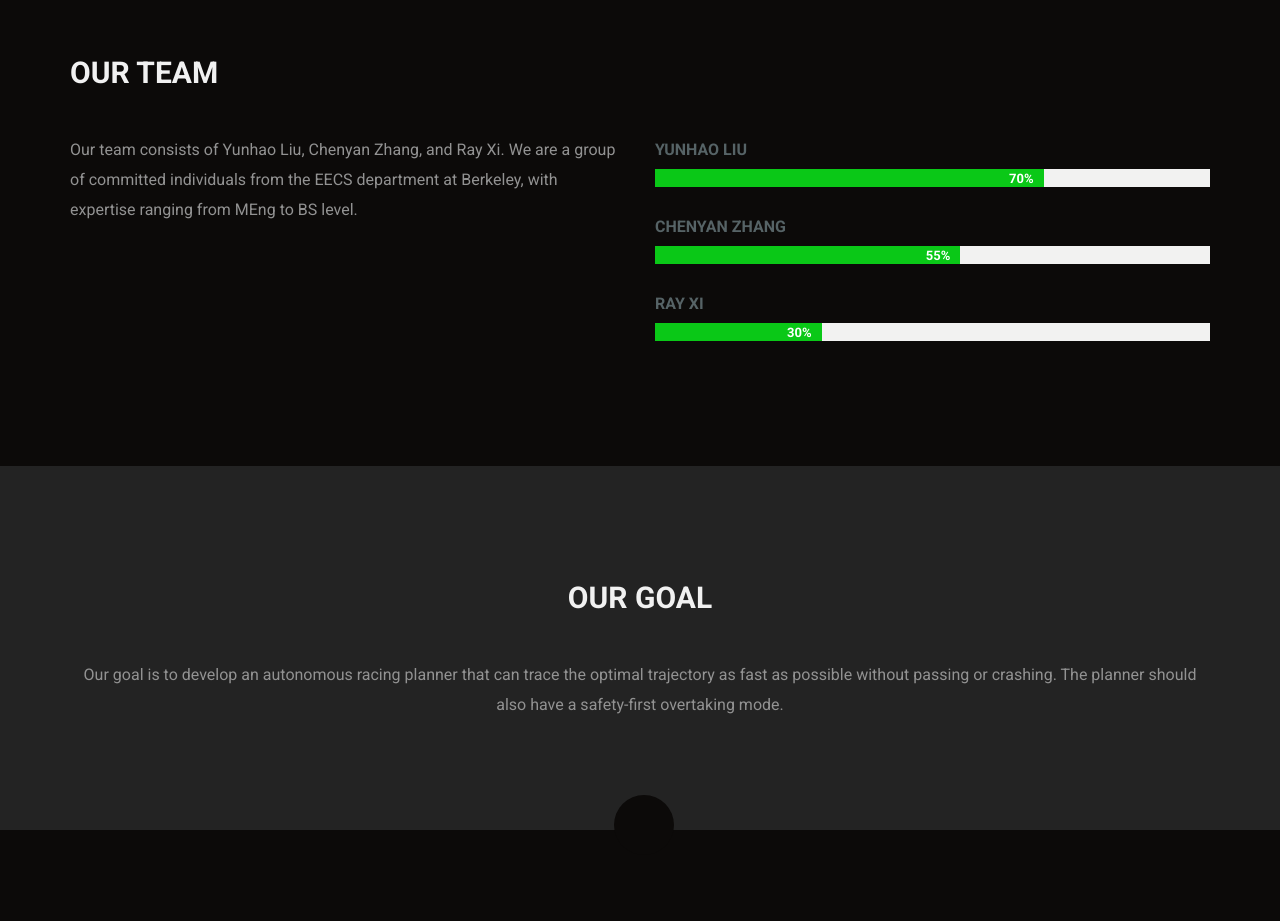
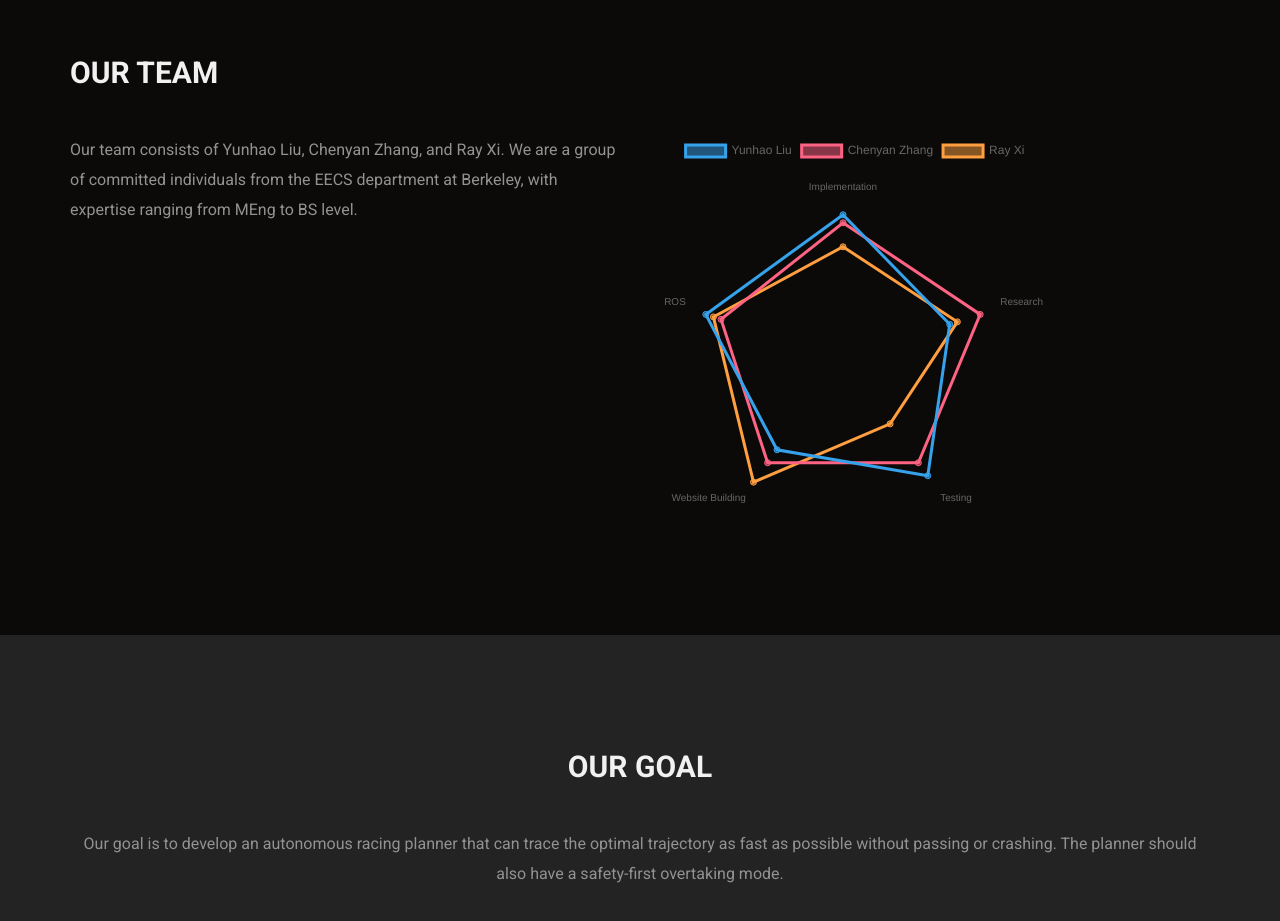
Before and after one commit to EECS106B-Banana-Radiation/EECS106B-Banana-Radiation.github.io, a plain HTML site: page index.html in a window 1280 px wide. Shown: the part 1820-2741 px from the top of the page. Drawn offline with nearby package versions, Linux system fonts and the light colour scheme.

Commit message:
change team section

```diff
--- a/index.html
+++ b/index.html
@@ -155,41 +155,19 @@
 				<div class="col-md-6 col-sm-6 wow fadeInLeft">
 					<div class="skill-desc">
 						<p>Our team consists of Yunhao Liu, Chenyan Zhang, and Ray Xi. We are a group of committed individuals from the EECS department at Berkeley, with expertise ranging from MEng to BS level.</p>
-
-
 					</div>
 				</div>
 
 				<div class="col-md-6 col-sm-6 wow fadeInRight" >
-					<div class="skill-box wow fadeInDown" data-wow-delay=".2s">
-						<label> Yunhao Liu</label>
-						<div class="progress">
-							<div class="progress-bar" role="progress-bar" aria-valuemin="0" aria-valuenow="70" aria-valuemax="100" style="width: 70%;" >
-								70%
-							</div>
-						</div>
+					<div style="height: 400px;">
+						<canvas id="skillChart"></canvas>
 					</div>
-					<div class="skill-box wow fadeInDown" data-wow-delay=".4s">
-						<label> Chenyan Zhang</label>
-						<div class="progress">
-							<div class="progress-bar" role="progress-bar" aria-valuemin="0" aria-valuenow="85" aria-valuemax="100" style="width: 55%;" >
-								55%
-							</div>
-						</div>
-					</div>
-					<div class="skill-box wow fadeInDown" data-wow-delay=".6s">
-						<label> Ray Xi</label>
-						<div class="progress">
-							<div class="progress-bar" role="progress-bar" aria-valuemin="0" aria-valuenow="90" aria-valuemax="100" style="width: 30%;" >
-								30%
-							</div>
-						</div>
-					</div>
-
 				</div>
 			</div>
 		</div>
 	</section>
+
+
 	<!-- section skill End -->
 
 	<!-- Resume start -->
@@ -617,5 +595,58 @@
         new WOW().init();
 
     </script>
+	<script src="https://cdn.jsdelivr.net/npm/chart.js"></script>
+
+	<script>
+		var ctx = document.getElementById('skillChart').getContext('2d');
+		var myRadarChart = new Chart(ctx, {
+			type: 'radar',
+			data: {
+				labels: ['Implementation', 'Research', 'Testing', 'Website Building', 'ROS'],
+				datasets: [
+					{
+						label: 'Yunhao Liu',
+						data: [90, 70, 90, 70, 90],
+						fill: false
+					},
+					{
+						label: 'Chenyan Zhang',
+						data: [85, 90, 80, 80, 80],
+						fill: false
+					},
+					{
+						label: 'Ray Xi',
+						data: [70, 75, 50, 95, 85],
+						fill: false
+					}
+				]
+			},
+			options: {
+    scales: {
+        r: {
+            beginAtZero: true,
+            suggestedMax: 100,  // Assuming that the max skill value is 100
+			ticks: {
+                display: false // This will hide the scale labels
+            },
+            grid: {
+                display: false // This will hide the grid lines
+            }
+		}
+
+    },
+    elements: {
+        line: {
+            tension: 0, // disables bezier curves
+        }
+    },
+				animation: {
+					onProgress: function(animation) {
+						animation.chart.ctx.area = animation.currentStep / animation.numSteps;
+					}
+				}
+			}
+		});
+	</script>
   </body>
 </html>
```
